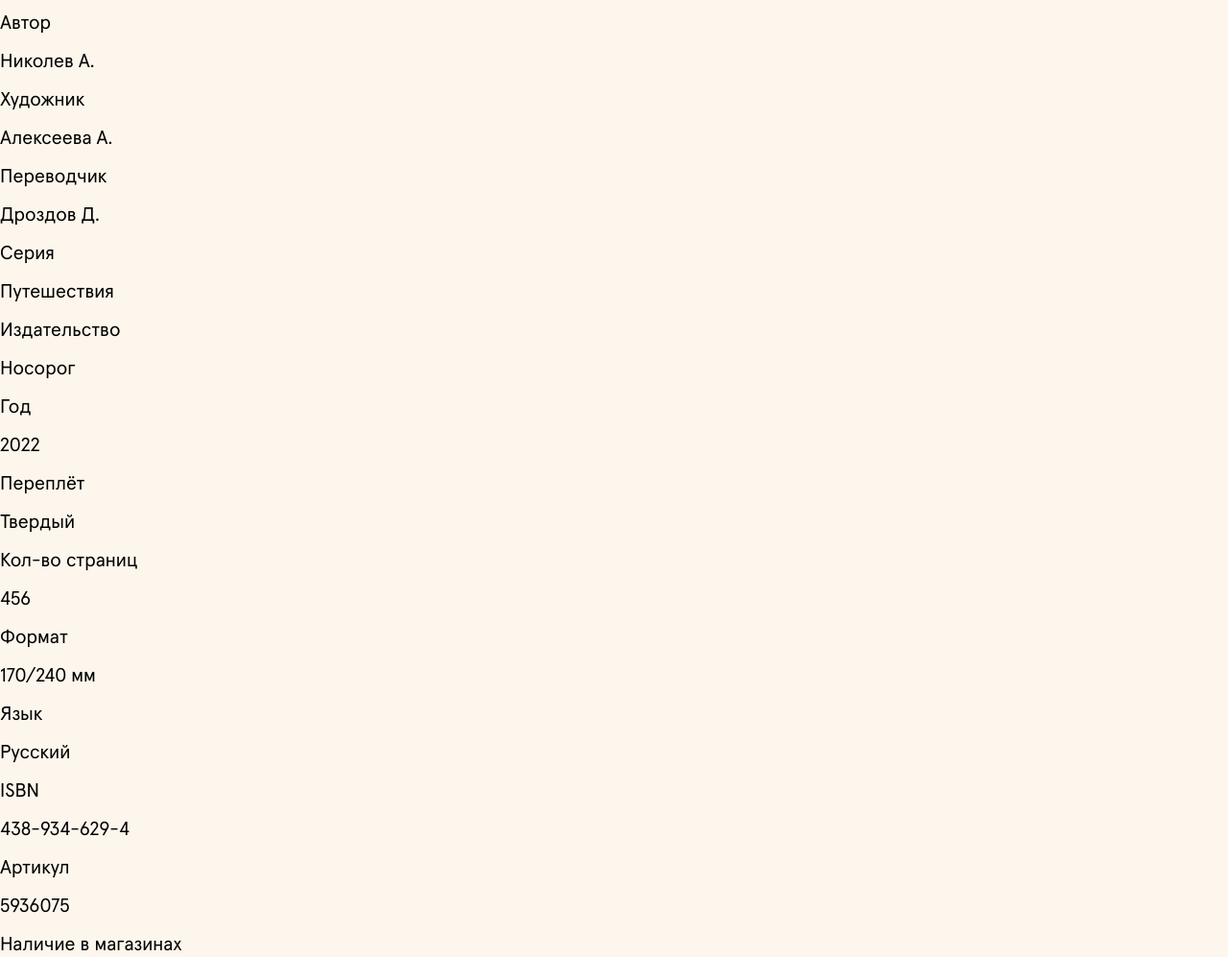
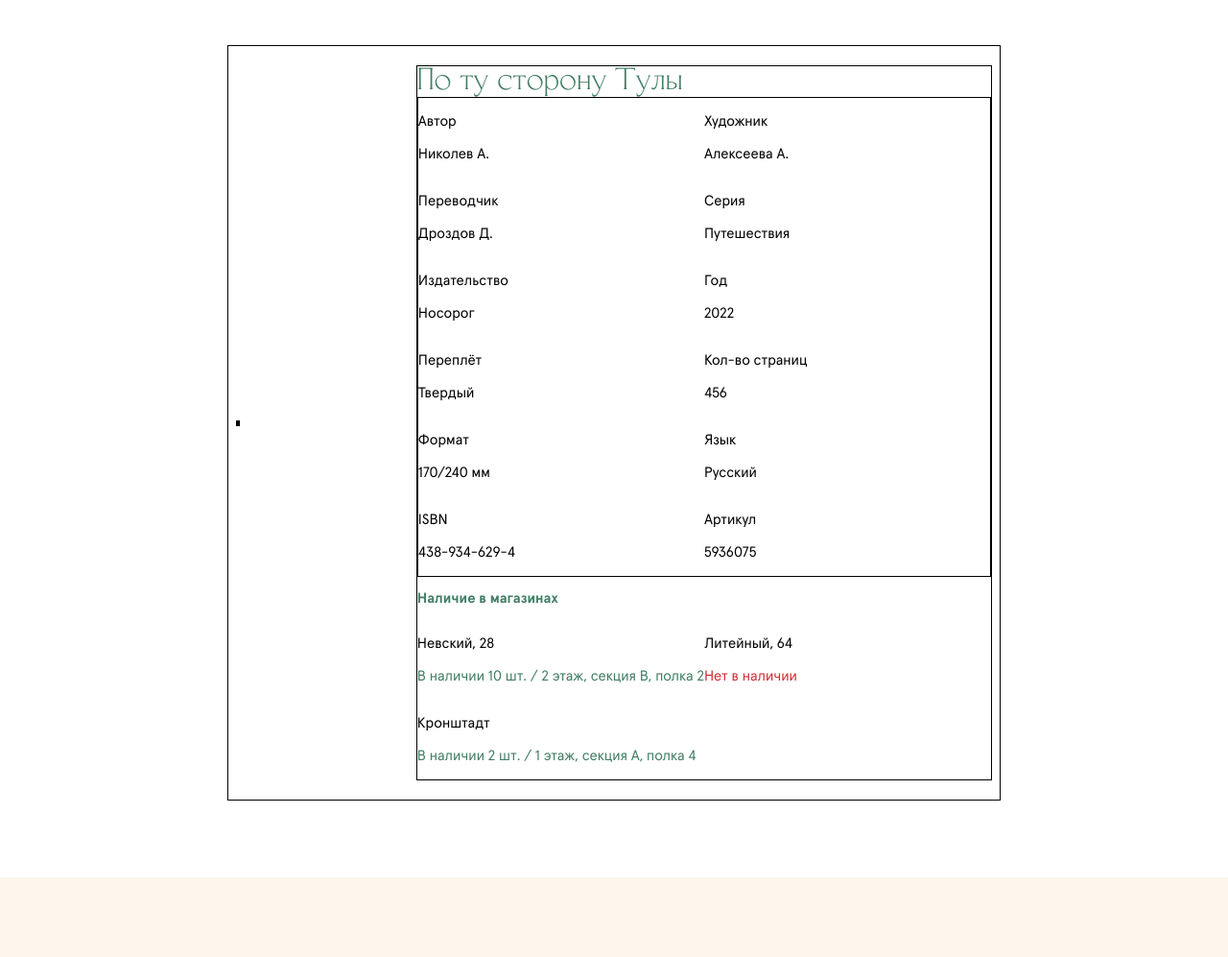
Before and after one commit to lizasilent/spbdk, a website built with webpack: page index.html in a window 1280 px wide. Shown: the part 2640-3637 px from the top of the page at 96% size. Built offline with nearby package versions, Linux system fonts and the light colour scheme.

Commit message:
card block

```diff
--- a/index.html
+++ b/index.html
@@ -215,7 +215,9 @@
                                             </div>
                                         </div>
 
- <div class="card">
+                                        <div class="card-page">
+                                        <div class="card">
+
  <div class="card__left-menu">
   <div class="photo-block">
     <div>
@@ -245,87 +247,89 @@
 
 
 <div class="card-right__template">
+
   <div class="card-right__item">
-<p class="item__name">Автор</p>
-<p class="item__name">Николев А.</p>
+<p>Автор</p>
+<p>Николев А.</p>
   </div>
 
   <div class="card-right__item">
-    <p class="item__name">Художник</p>
-    <p class="item__name">Алексеева А.</p>
+    <p>Художник</p>
+    <p>Алексеева А.</p>
       </div>
 
       <div class="card-right__item">
-        <p class="item__name">Переводчик</p>
-        <p class="item__name">Дроздов Д.</p>
+        <p>Переводчик</p>
+        <p>Дроздов Д.</p>
           </div>
 
       <div class="card-right__item">
-        <p class="item__name">Серия</p>
-        <p class="item__name">Путешествия</p>
+        <p>Серия</p>
+        <p>Путешествия</p>
           </div>
 
           <div class="card-right__item">
-            <p class="item__name">Издательство</p>
-            <p class="item__name">Носорог</p>
+            <p>Издательство</p>
+            <p>Носорог</p>
               </div>
 
               <div class="card-right__item">
-                <p class="item__name">Год</p>
-                <p class="item__name">2022</p>
+                <p>Год</p>
+                <p>2022</p>
                   </div>
 
                   <div class="card-right__item">
-                    <p class="item__name">Переплёт</p>
-                    <p class="item__name">Твердый</p>
+                    <p>Переплёт</p>
+                    <p>Твердый</p>
                       </div>
 
                       <div class="card-right__item">
-                        <p class="item__name">Кол-во страниц</p>
-                        <p class="item__name">456</p>
+                        <p>Кол-во страниц</p>
+                        <p>456</p>
                           </div>
 
                           <div class="card-right__item">
-                            <p class="item__name">Формат</p>
-                            <p class="item__name">170/240 мм</p>
+                            <p>Формат</p>
+                            <p>170/240 мм</p>
                               </div>
 
                               <div class="card-right__item">
-                                <p class="item__name">Язык</p>
-                                <p class="item__name">Русский</p>
+                                <p>Язык</p>
+                                <p>Русский</p>
                                   </div>
 
                                   <div class="card-right__item">
-                                    <p class="item__name">ISBN</p>
-                                    <p class="item__name">438-934-629-4</p>
+                                    <p>ISBN</p>
+                                    <p>438-934-629-4</p>
                                       </div>
 
                                       <div class="card-right__item">
 
-                                        <div><p class="item__name">Артикул</p><div class="card-right__logo"></div></div>
-                                        <div><p class="item__name">5936075</p><div class="card-right__logo"></div></div>
+                                        <div><p>Артикул</p><div class="card-right__logo"></div></div>
+                                        <div><p>5936075</p><div class="card-right__logo"></div></div>
                                           </div>
 </div>
                                             </div>
+
+                                            <p class="card-right__text">Наличие в магазинах</p>
                                             <div class="card-right__bottom">
 
-                                              <p class="">Наличие в магазинах</p>
                                               <div class="card-right__item">
 
-                                                <div><p class="item__name">Невский, 28</p><div class="card-right__logo"></div></div>
-                                                <div><p class="item__name">В наличии 10 шт. / 2 этаж, секция В, полка 2</p><div class="card-right__logo"></div></div>
+                                                <div><p>Невский, 28</p></div>
+                                                <div><p class="green">В наличии 10 шт. / 2 этаж, секция В, полка 2</p></div>
                                                   </div>
 
                                                   <div class="card-right__item">
 
-                                                    <div><p class="item__name">Литейный, 64</p><div class="card-right__logo"></div></div>
-                                                    <div><p class="item__name">Нет в наличии</p><div class="card-right__logo"></div></div>
+                                                    <div><p>Литейный, 64</p></div>
+                                                    <div><p class="red">Нет в наличии</p></div></div>
                                                       </div>
 
                                                       <div class="card-right__item">
 
-                                                        <div><p class="item__name">Кронштадт</p><div class="card-right__logo"></div></div>
-                                                        <div><p class="item__name">В наличии 2 шт. / 1 этаж, секция А, полка 4</p><div class="card-right__logo"></div></div>
+                                                        <div><p>Кронштадт</p><div class="card-right__logo"></div></div>
+                                                        <div><p class="green">В наличии 2 шт. / 1 этаж, секция А, полка 4</p></div>
                                                           </div>
 
 
@@ -333,6 +337,7 @@
 
                                           </div>
                                         </div>
+                                      </div>
                                     </div>
                                 </main>
                                 <footer class="footer"></footer>
--- a/styles/index.css
+++ b/styles/index.css
@@ -24,7 +24,6 @@ a {
 a:hover {
   opacity: 0.5;
 }
-
 
 .page {
   min-width: 320px;
@@ -280,7 +279,6 @@ a:hover {
   line-height: 20px;
   margin: 0;
   color: #427e66;
-
 }
 
 .search__more-icon {
@@ -292,17 +290,15 @@ a:hover {
 }
 
 .s-catalog {
-background-color: #FFFFFF;
+  background-color: #ffffff;
   padding: 73px 237px 80px;
 }
-
 
 .s-catalog__header {
   display: flex;
   flex-direction: row;
   align-items: center;
   justify-content: space-between;
-
 }
 
 .s-catalog__logo {
@@ -318,28 +314,25 @@ width: 1050px;
   max-width: 100%;
 }
 
-
 .s-catalog__btn {
   min-width: 150px;
   display: flex;
   flex-direction: row;
   align-items: center;
   justify-content: center;
-  border: 1.7px solid #9A9A9A;
+  border: 1.7px solid #9a9a9a;
   border-radius: 30px;
   padding: 15px;
-  font-family: 'Apercu Pro';
+  font-family: "Apercu Pro";
   font-style: normal;
   font-weight: 700;
   font-size: 20px;
   line-height: 25px;
-  color: #9A9A9A;
+  color: #9a9a9a;
   background-color: transparent;
-
 }
 
-
-.s-catalog__btn-icon{
+.s-catalog__btn-icon {
   background: url(../images/back.png) no-repeat;
   background-size: contain;
   min-width: 17px;
@@ -347,22 +340,20 @@ max-width: 100%;
   margin-right: 4px;
 }
 
-
 .s-catalog__main-header {
   padding: 55px 0 20px;
 }
 
 .s-catalog__main-header h2 {
   margin: 0;
-  font-family: 'Manege Demo';
+  font-family: "Manege Demo";
   font-style: normal;
   font-weight: 300;
   font-size: 48px;
   line-height: 48px;
-  color: #427E66;
+  color: #427e66;
   text-transform: uppercase;
 }
-
 
 .s-catalog__template {
   display: grid;
@@ -373,7 +364,6 @@ width: 100%;
   max-width: 1287px;
 }
 
-
 .s__item {
   padding: 15px;
   margin-bottom: 90px;
@@ -383,27 +373,23 @@ max-width: 1287px;
   border: 1px solid black;
 }
 
-.s__item-new{
-font-family: 'Manege Demo';
+.s__item-new {
+  font-family: "Manege Demo";
   font-style: normal;
   font-weight: 300;
   font-size: 13px;
   line-height: 13px;
-color: #D32D34;
+  color: #d32d34;
   padding-bottom: 11px;
   align-self: flex-end;
   text-transform: uppercase;
-
 }
-
 
 .s__item-image {
   background: url(../images/16.png);
   min-height: 135px;
   width: 88px;
   box-shadow: 0px 4px 4px 0px rgba(0, 0, 0, 0.25);
-
-
 }
 
 .s__item-texts {
@@ -412,7 +398,6 @@ text-transform: uppercase;
   flex-direction: column;
   align-self: flex-start;
   max-width: 171px;
-
 }
 
 .s__item-autor {
@@ -439,7 +424,6 @@ text-transform: uppercase;
   align-items: flex-end;
   flex-direction: row;
   width: 100%;
-
 }
 
 .s__item-box {
@@ -456,7 +440,6 @@ justify-content: space-between;
   font-size: 32px;
   line-height: 32px;
   margin: 0 8px 0 0;
-
 }
 
 .s__item-icon {
@@ -479,5 +462,81 @@ justify-content: space-between;
 }
 
 .red {
-  color: #D32D34;
+  color: #d32d34;
 }
+
+.green {
+  color: #427E66
+}
+
+.card-page {
+  background-color: #ffffff;
+  padding: 73px 237px 80px;
+}
+
+.card {
+  border: 1px solid black;
+  display: flex;
+  flex-direction: row;
+  align-items: center;
+  justify-content: space-between;
+  padding: 20px 8px;
+  width: 100%
+}
+
+.card__left-menu {
+  border: 1px solid black;
+}
+
+.photo-block {
+  border: 1px solid black;
+}
+
+.text-block {
+  border: 1px solid black;
+}
+
+.card__right {
+  border: 1px solid black;
+}
+
+.card-right__header {
+  font-family: "Manege Demo";
+  font-style: normal;
+  font-weight: 300;
+  font-size: 32px;
+  line-height: 32px;
+  color: #427e65;
+}
+
+.card-right__main {
+}
+
+.card-right__template {
+  display: grid;
+  grid-template-columns: repeat(2, 1fr);
+  border: 1px solid black;
+}
+
+.card-right__item {
+  font-weight: 400;
+  font-size: 15px;
+  line-height: 19px;
+}
+
+.card-right__logo {
+}
+
+.card-right__text {
+  font-weight: 700;
+  font-size: 15px;
+  line-height: 15px;
+  text-align: center;
+  color: #427e66;
+  text-align: left;
+}
+
+.card-right__bottom {
+  display: grid;
+  grid-template-columns: repeat(2, 1fr);
+}
```
Lines whose indentation alone changed are shown as unchanged.
